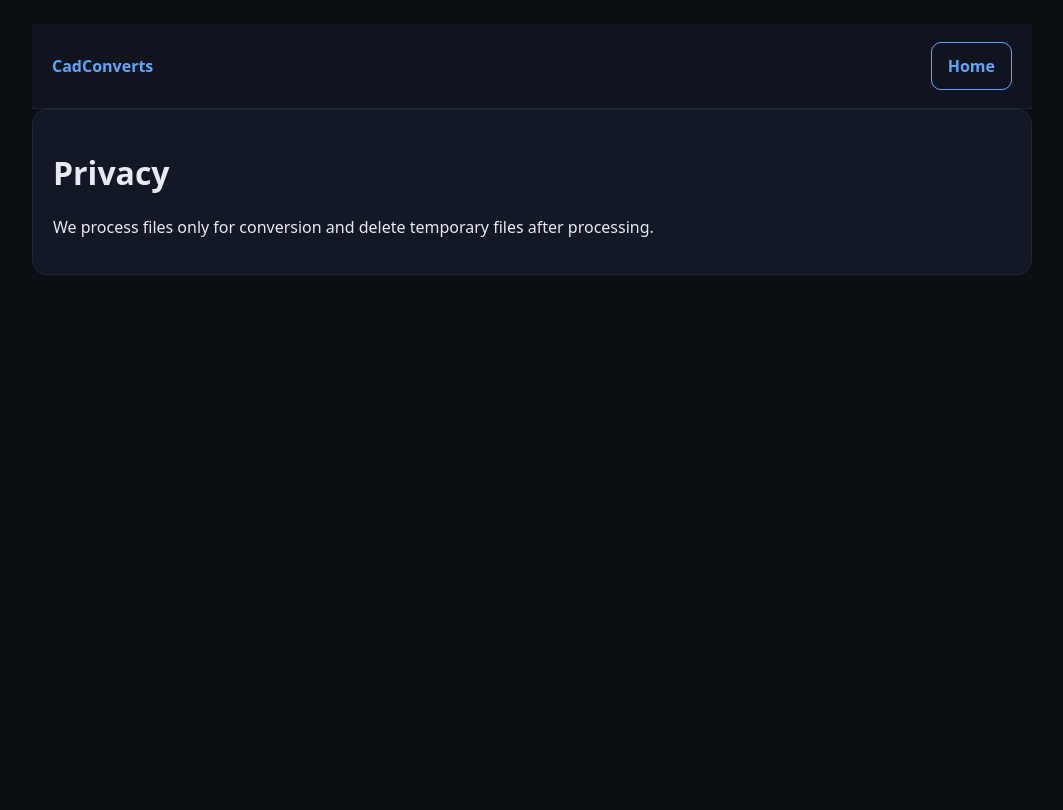
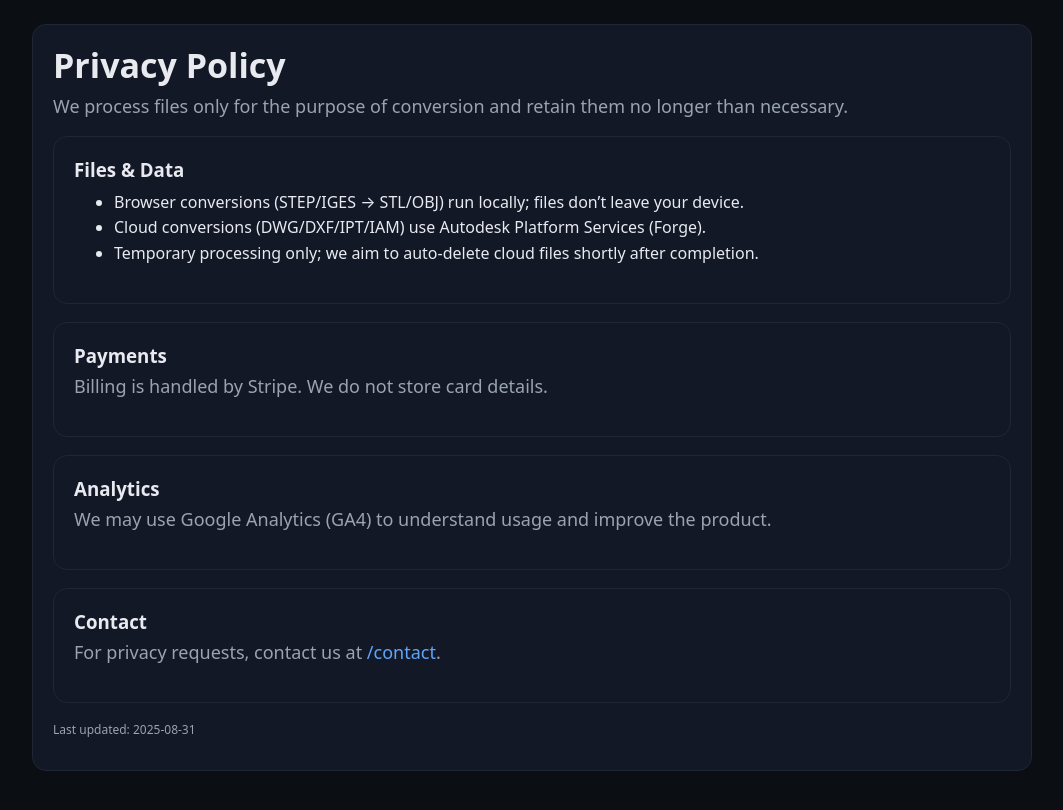
Before and after one commit to CataCB7/cadconverts, a Next.js app: page /privacy in a window 1280 px wide. Shown: the top 810 px of the page, without its empty margins (108-1171 px from the left). Built offline with nearby package versions, Linux system fonts and the light colour scheme; no server answers.

Commit message:
add Privacy page

```diff
--- a/pages/privacy.js
+++ b/pages/privacy.js
@@ -1 +1,46 @@
-export default ()=> (<div className='container'><div className='nav'><div className='brand'>CadConverts</div><a className='btn ghost' href='/'>Home</a></div><div className='card'><h1>Privacy</h1><p>We process files only for conversion and delete temporary files after processing.</p></div></div>)
+export default function Privacy(){
+  return (
+    <div className="container">
+      <div className="card">
+        <h1 className="h1">Privacy Policy</h1>
+        <p className="lead" style={{marginTop:8}}>
+          We process files only for the purpose of conversion and retain them no longer than necessary.
+        </p>
+
+        <div className="card" style={{marginTop:16}}>
+          <h3 className="font-semibold" style={{margin:0}}>Files & Data</h3>
+          <ul style={{lineHeight:1.6, marginTop:8}}>
+            <li>Browser conversions (STEP/IGES → STL/OBJ) run locally; files don’t leave your device.</li>
+            <li>Cloud conversions (DWG/DXF/IPT/IAM) use Autodesk Platform Services (Forge).</li>
+            <li>Temporary processing only; we aim to auto-delete cloud files shortly after completion.</li>
+          </ul>
+        </div>
+
+        <div className="card">
+          <h3 className="font-semibold" style={{margin:0}}>Payments</h3>
+          <p className="lead" style={{marginTop:6}}>
+            Billing is handled by Stripe. We do not store card details.
+          </p>
+        </div>
+
+        <div className="card">
+          <h3 className="font-semibold" style={{margin:0}}>Analytics</h3>
+          <p className="lead" style={{marginTop:6}}>
+            We may use Google Analytics (GA4) to understand usage and improve the product.
+          </p>
+        </div>
+
+        <div className="card">
+          <h3 className="font-semibold" style={{margin:0}}>Contact</h3>
+          <p className="lead" style={{marginTop:6}}>
+            For privacy requests, contact us at <a href="/contact">/contact</a>.
+          </p>
+        </div>
+
+        <p className="lead" style={{fontSize:12, color:'var(--muted)'}}>
+          Last updated: {new Date().toISOString().slice(0,10)}
+        </p>
+      </div>
+    </div>
+  );
+}
```
